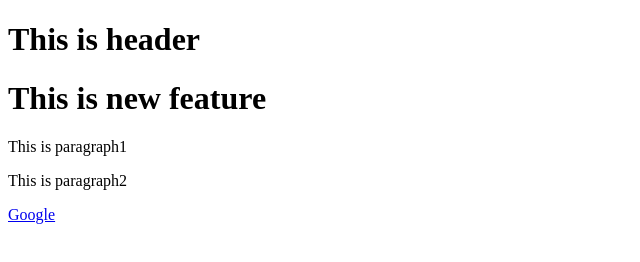
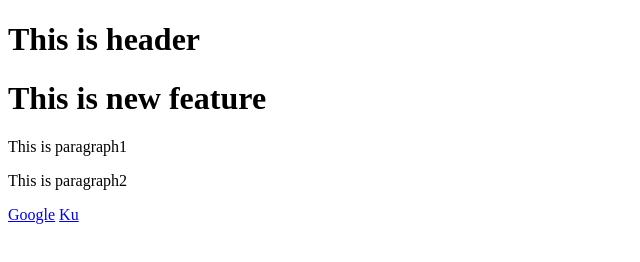
Before and after one commit to BeamXpeeraphat/sample_git2, a plain HTML site: page index.html in a window 1280 px wide. Shown: the full height of the page, 0-640 px from the left. Drawn offline with Linux system fonts and the light colour scheme.

Commit message:
closes #2: Add link to KU

```diff
--- a/index.html
+++ b/index.html
@@ -7,4 +7,5 @@
 <p>This is paragraph1</p>
 <p>This is paragraph2</p>
 <a href="https://www.google.com">Google</a>
+<a href="https://www.ku.ac.th">Ku</a>
 </body>
```
